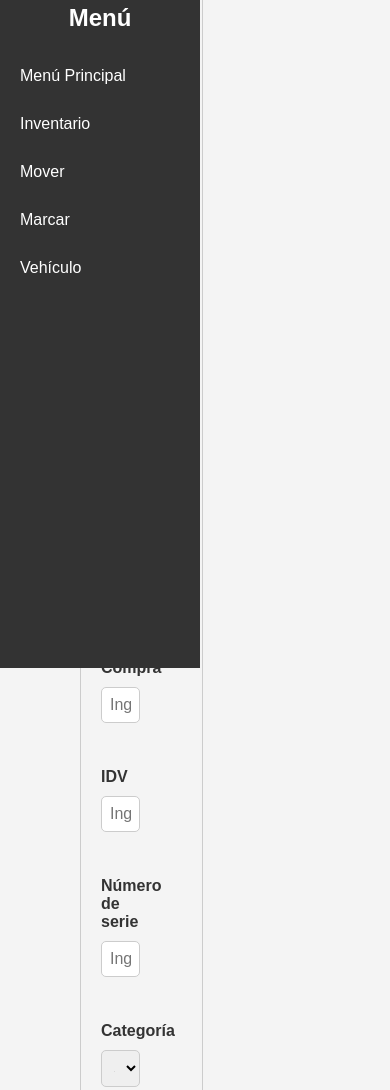
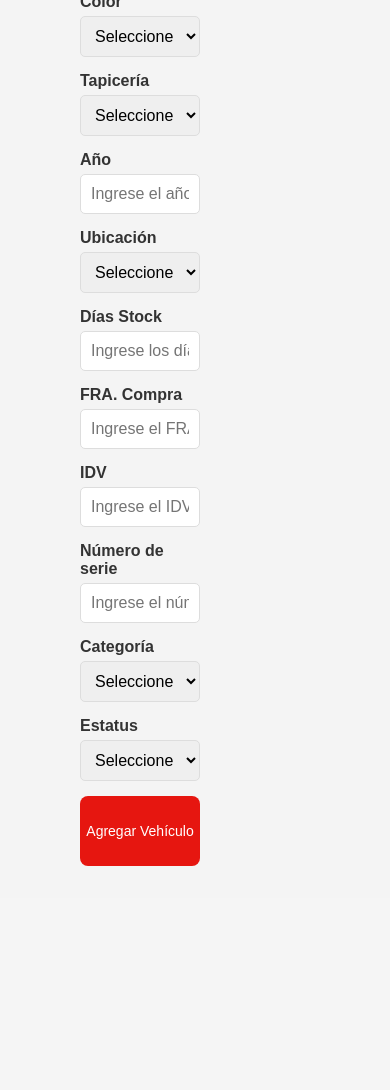
Before and after one commit to BLANK-BLINKS/MG, a plain HTML site: page AgregarVehiculo.html in a window 390 px wide. Shown: the part 176-1266 px from the top of the page. After the commit the page ends 1074 px from the top, so only its background shows below. Drawn offline with Linux system fonts and the light colour scheme.

Commit message:
Se modificaron botones y se corrigieron los modulos para agregar orden de inventario y vehiculo

```diff
--- a/AgregarVehiculo.html
+++ b/AgregarVehiculo.html
@@ -7,77 +7,9 @@
     <title>Agregar Vehículo</title>
     <link rel="icon" href="IMG/LogoBlancoMG.png" type="image/x-icon">
     <link rel="stylesheet" href="CSS/styles.css">
-
-    <style>
-        .form-container {
-            margin: 20px auto;
-            padding: 20px;
-            border: 1px solid #ccc;
-            border-radius: 10px;
-            max-width: 800px;
-            display: flex;
-            flex-wrap: wrap;
-            gap: 20px;
-            background-color: #f4f4f4;
-        }
-
-        .form-item {
-            display: flex;
-            flex-direction: column;
-            width: 48%;
-        }
-
-        .form-item label {
-            font-weight: bold;
-            margin-bottom: 5px;
-        }
-
-        .form-item input[type="text"],
-        .form-item select {
-            padding: 8px;
-            border: 1px solid #ccc;
-            border-radius: 5px;
-            width: 100%;
-        }
-
-        .form-container button {
-            padding: 10px;
-            background-color: #c8102e;
-            color: white;
-            border: none;
-            border-radius: 5px;
-            cursor: pointer;
-            width: 100%;
-        }
-
-        .form-container button:hover {
-            background-color: #a00e24;
-        }
-    </style>
 </head>
 
 <body>
-
-    <!-- Header con botón de menú -->
-    <header>
-        <button class="menu-btn" onclick="toggleMenu()">☰</button>
-        <img src="IMG/LogoBlancoMG.png" alt="Logo de MG" class="logo" height="30px">
-        <h1>Menú Principal</h1>
-    </header>
-
-
-    <!-- Barra lateral izquierda -->
-    <div class="sidebar" id="sidebar">
-        <img src="IMG/LogoBlancoMG.png" alt="Logo de MG">
-        <h2>Menú</h2>
-        <ul>
-            <li><a href="MenuPrincipal.html">Menú Principal</a></li>
-            <li><a href="Inventario.html">Inventario</a></li>
-            <li><a href="Mover.html">Mover</a></li>
-            <li><a href="MarcarVehiculo.html">Marcar</a></li>
-            <li><a href="Vehiculo.html">Vehículo</a></li>
-        </ul>
-    </div>
 
     <!-- Contenido principal -->
     <div class="main-content" id="main-content">
@@ -160,15 +92,9 @@
                 </select>
             </div>
 
-            <button type="button" onclick="agregarVehiculo()">Agregar Vehículo</button>
+            <button type="button" class="button-extra" onclick="agregarVehiculo()">Agregar Vehículo</button>
         </div>
     </div>
-
-    <!-- Footer -->
-    <footer>
-        <p>© 2024 Morris Garages, todos los derechos reservados</p>
-    </footer>
-
     <script>
         function agregarVehiculo() {
             // Aquí puedes agregar la lógica para manejar la adición del vehículo
@@ -177,7 +103,6 @@
     </script>
 
     <!-- Script para abrir/cerrar el menú -->
-    <script src="JS/menuDesplegable.js"></script>
 </body>
 
 </html>
```
Also changed, not shown: Inventario.html (+15 -2 lines), RegistroEnInventario.html (+1 -27 lines), Vehiculo.html (+5 -3 lines), nuevaOrdenInventario.html (+11 -40 lines).
